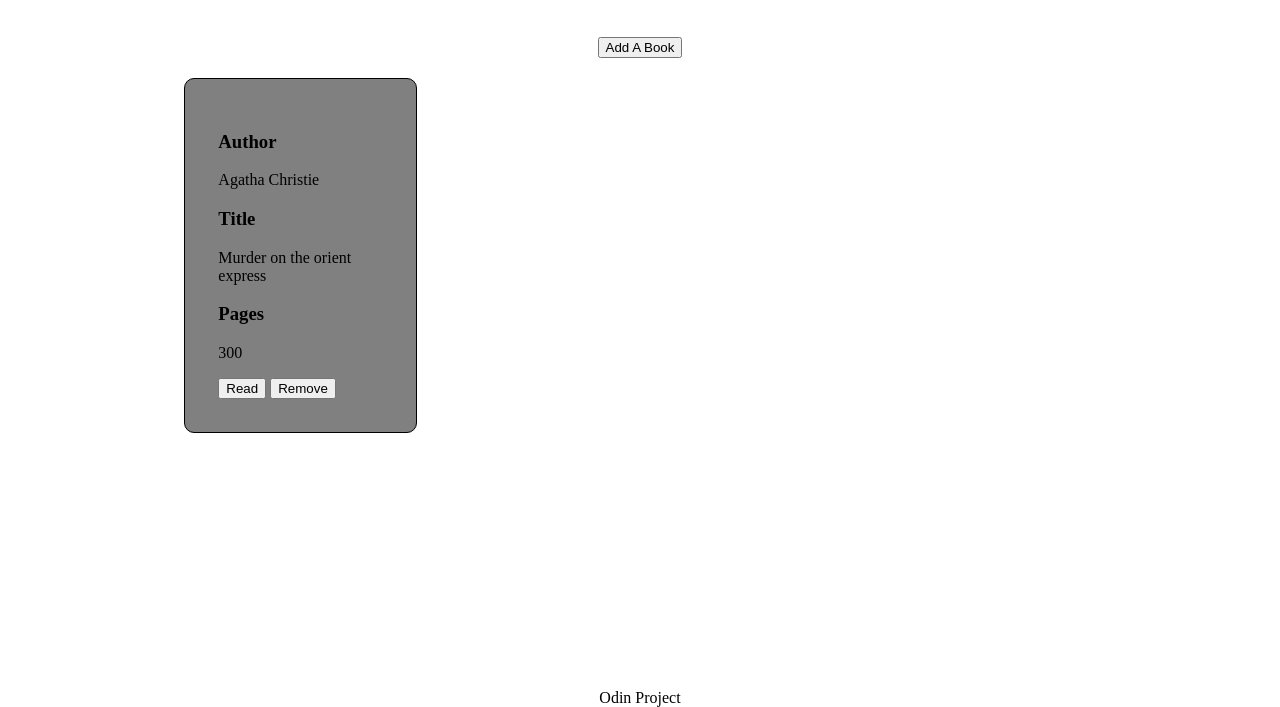
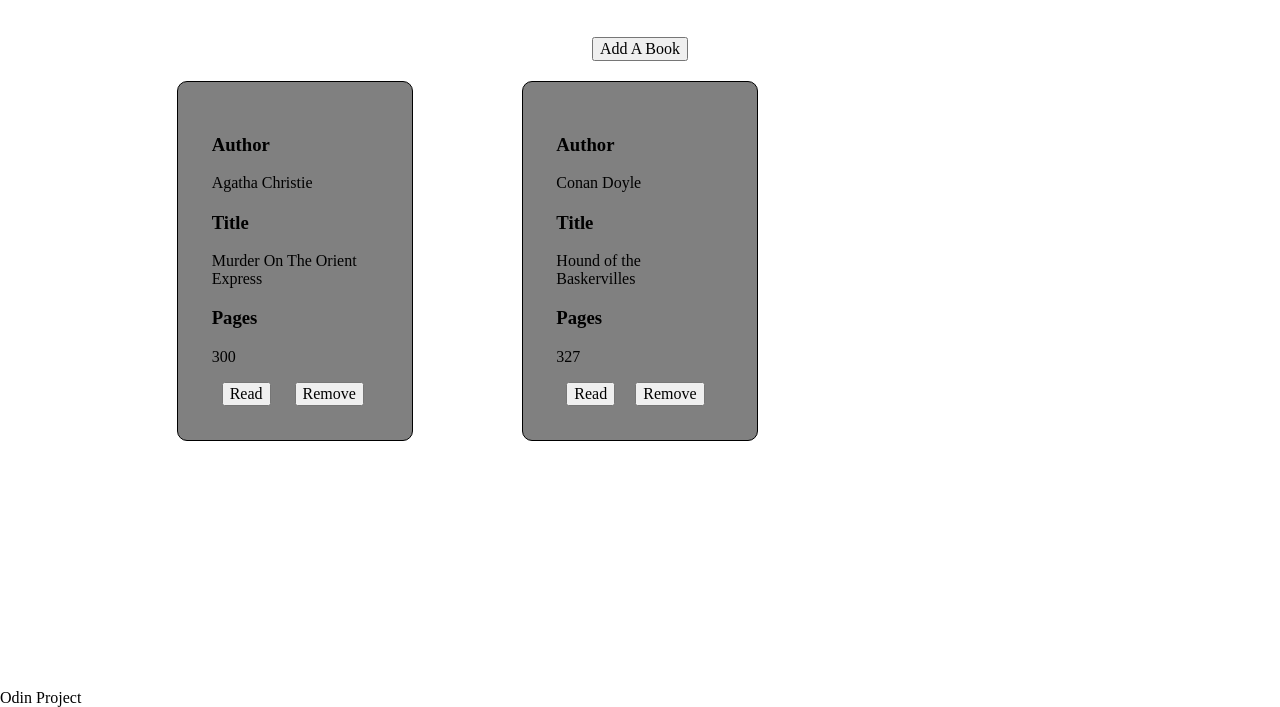
Before and after one commit to Acchu07/odinProject_Library, a website: page index.html in a window 1280 px wide. Shown: the part 93-800 px from the top of the page. Drawn offline with nearby package versions, Linux system fonts and the light colour scheme.

Commit message:
working prototype still havent figured how to extract data

```diff
--- a/index.html
+++ b/index.html
@@ -14,18 +14,35 @@
         <h1>Library</h1>
         <h2>Sign Up</h2>
     </header>
-    <div class="button-add"><button class="btn-add-book">Add A Book</button></div>
+    <div class="button-add">
+        <button class="btn-add-book">Add A Book</button>
+    </div>
     <div class="main-container">
         <div class="library-book">
             <h3>Author</h3>
             <p>Agatha Christie</p>
             <h3>Title</h3>
-            <p>Murder on the orient express</p>
+            <p>Murder On The Orient Express</p>
             <h3>Pages</h3>
             <p>300</p>
             <button>Read</button>
             <button>Remove</button>
-        </div>
+            </div>
+    </div>
+    <dialog>
+        <form action="#" method="post">
+            <!-- Need to add additional attribute validations to do later -->
+            <label for="Author-Name">Author Name</label>
+            <input type="text" id="Author-Name" required>
+            <label for="Book-Name">Book Name</label>
+            <input type="text" id="Book-Name" >
+            <label for="Pages">No. of Pages</label>
+            <input type="text" id="Pages" >
+            <button>Read</button>
+            <button type="submit">Submit</button>
+            <button>Cancel</button>
+        </form>
+    </dialog>
     <footer>Odin Project</footer>
 </body>
 
--- a/scripts/script.js
+++ b/scripts/script.js
@@ -1 +1,76 @@
-console.log("this works")
+const mainContainer = document.querySelector('.main-container')
+const addBookToLibrarybtn = document.querySelector('.btn-add-book')
+const dialogPopUpModal = document.querySelector('dialog')
+
+const library = [];
+
+function Book(author,title,pages){
+    this.author = author;
+    this.title = title;
+    this.pages = pages;
+}
+
+const newTitle = new Book("Conan Doyle","Hound of the Baskervilles", 327)
+const newTitle2 = new Book("Agatha Christie","Black Coffee", 320)
+
+
+// how to display it not on console but on the webpage
+// Create a div and attach to the tree
+
+function createBookOnWebPage(object){
+    //Create respective element and append
+    const libraryBook = document.createElement("div");
+    const bookAuthor = document.createElement("h3");
+    const bookAuthorName = document.createElement("p");
+    const bookTitle = document.createElement("h3")
+    const bookTitleName = document.createElement("p");
+    const bookPages = document.createElement("h3");
+    const bookPagesNumber = document.createElement("p");
+    const buttonRead = document.createElement("button");
+    const buttonRemove = document.createElement("button");
+
+    libraryBook.appendChild(bookAuthor);
+    libraryBook.appendChild(bookAuthorName);
+    libraryBook.appendChild(bookTitle);
+    libraryBook.appendChild(bookTitleName);
+    libraryBook.appendChild(bookPages);
+    libraryBook.appendChild(bookPagesNumber);
+    libraryBook.appendChild(buttonRead);
+    libraryBook.appendChild(buttonRemove);
+
+    // Have the elements have the respective data
+
+    bookAuthor.innerText = "Author";
+    bookTitle.innerText = "Title";
+    bookPages.innerText = "Pages";
+    buttonRead.innerText = "Read"
+    buttonRemove.innerText = "Remove";
+
+    bookAuthorName.innerText = object.author;
+    bookTitleName.innerText = object.title;
+    bookPagesNumber.innerText = object.pages;
+
+
+    //Append to Main Container as a child
+    libraryBook.classList.add('library-book');
+    mainContainer.appendChild(libraryBook);
+}
+
+library.push(newTitle);
+
+
+function addBookToLibrary(){
+    library.forEach(createBookOnWebPage);
+
+}
+
+addBookToLibrary();
+
+// Event response to Add Book Button
+
+addBookToLibrarybtn.addEventListener('click',()=>{
+    dialogPopUpModal.showModal();
+})
+
+
+//Extract Data from form how to do this
--- a/styles/style.css
+++ b/styles/style.css
@@ -1,13 +1,4 @@
-@import url(../node_modules/normalize.css/normalize.css)
-
-r{
-
-}
-
-:root{
-
-}
-
+@import url(../node_modules/normalize.css/normalize.css);
 
 header{
     display: flex;
@@ -43,3 +34,16 @@
     margin: 10px 0px;
     padding: 10px 0px;
 }
+
+button{
+    margin: 0px 10px;
+}
+
+dialog::backdrop{
+    backdrop-filter: blur(10px);
+}
+
+/* dialog{
+    width: 25vh;
+    height: 25vh;
+} */
```
